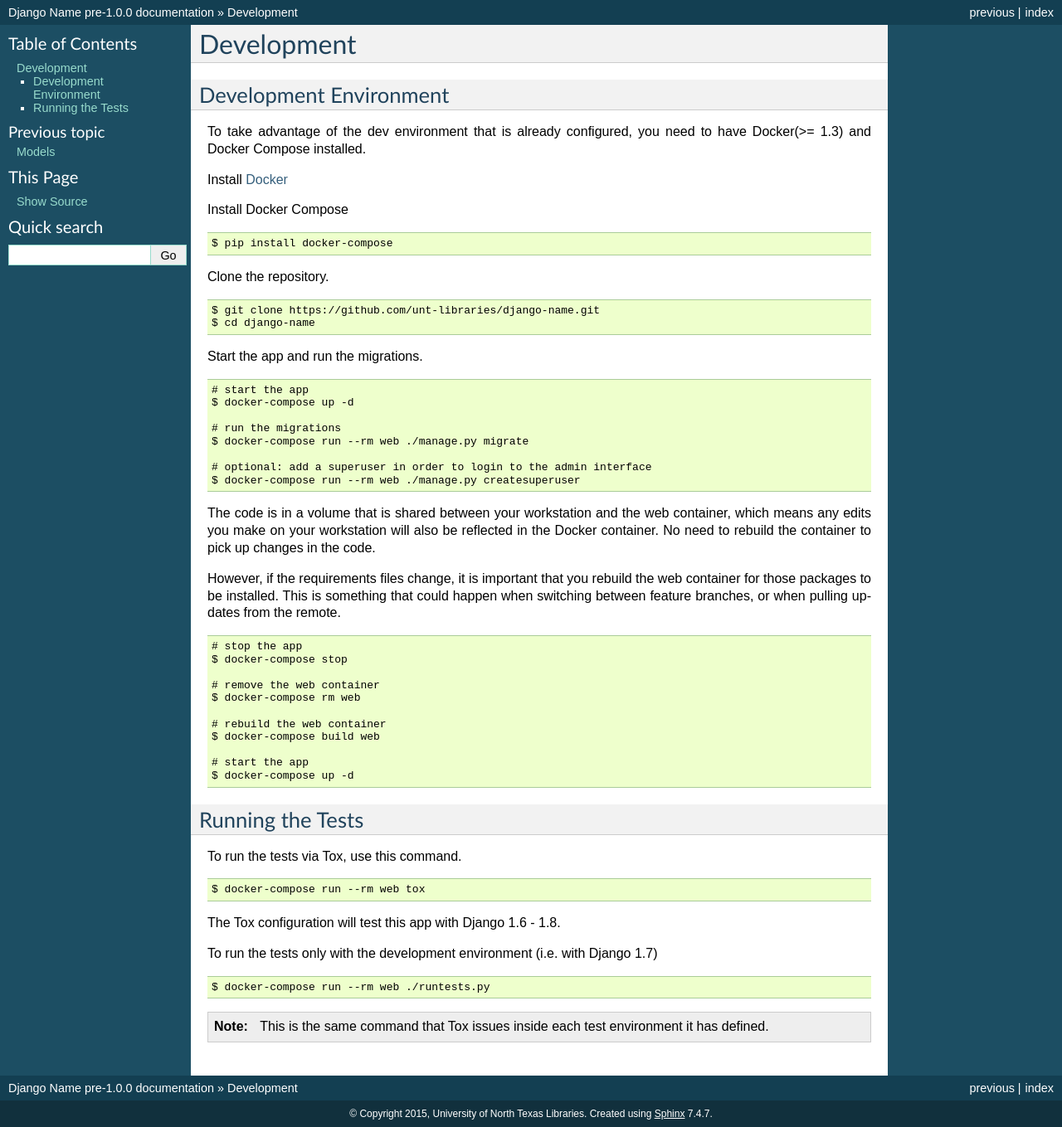
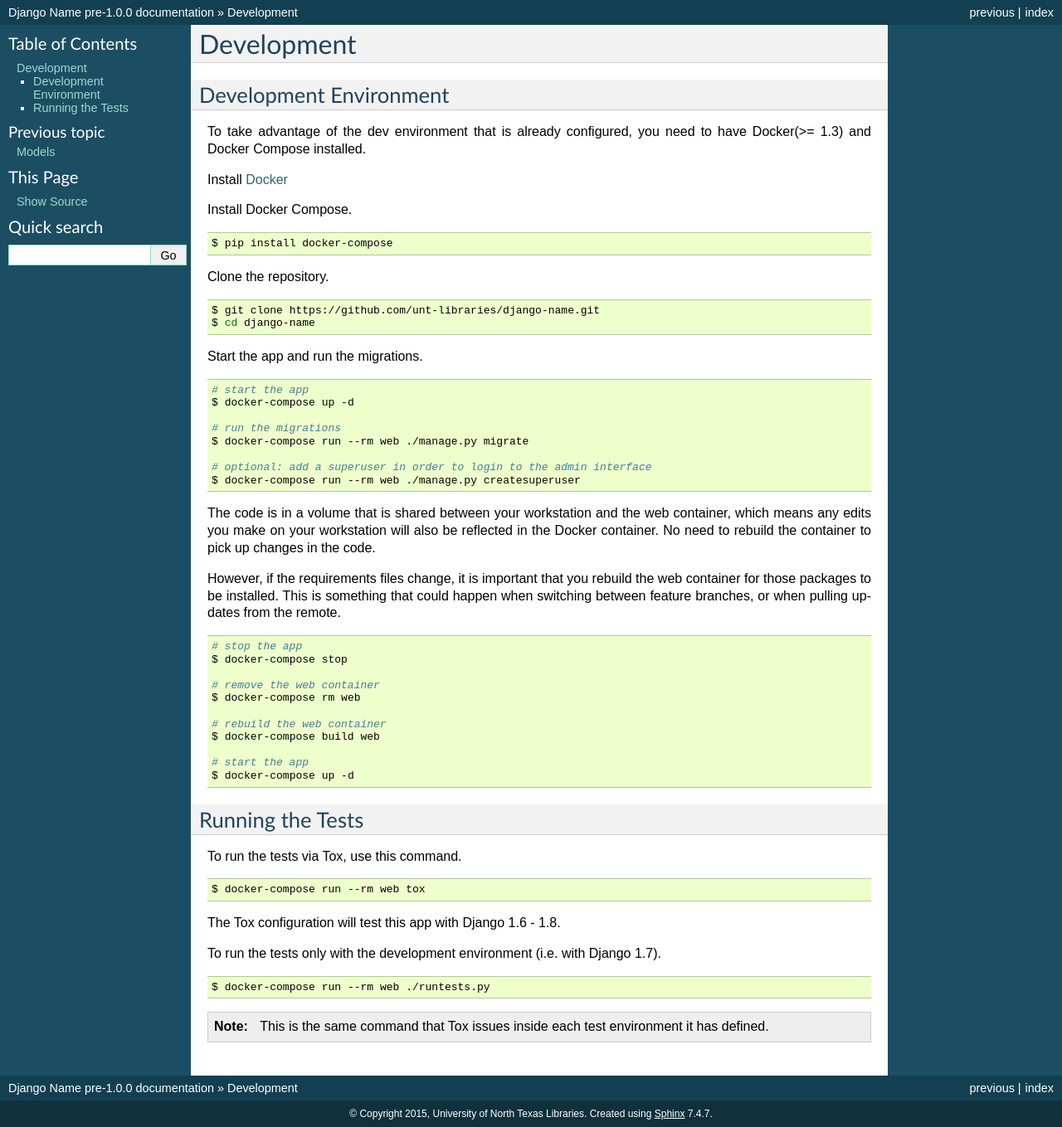
Before and after one commit to unt-libraries/django-name, a Sphinx documentation site: the page built from docs/development.rst, in a window 1280 px wide. Shown: the whole page at 83% size. Built offline with Sphinx 7.4.7, drawn with Linux system fonts in a browser that asks for light colours.

Commit message:
Fix syntax highlighting. [ci skip].

```diff
--- a/docs/development.rst
+++ b/docs/development.rst
@@ -12,16 +12,22 @@ Install Docker_
 
 .. _Docker: https://docs.docker.com/installation/
 
-Install Docker Compose ::
+Install Docker Compose.
+
+.. code-block:: sh
 
     $ pip install docker-compose
 
-Clone the repository. ::
+Clone the repository.
+
+.. code-block:: sh
 
     $ git clone https://github.com/unt-libraries/django-name.git
     $ cd django-name
 
-Start the app and run the migrations. ::
+Start the app and run the migrations.
+
+.. code-block:: sh
 
     # start the app
     $ docker-compose up -d
@@ -34,7 +40,9 @@ Start the app and run the migrations. ::
 
 The code is in a volume that is shared between your workstation and the web container, which means any edits you make on your workstation will also be reflected in the Docker container. No need to rebuild the container to pick up changes in the code.
 
-However, if the requirements files change, it is important that you rebuild the web container for those packages to be installed. This is something that could happen when switching between feature branches, or when pulling updates from the remote. ::
+However, if the requirements files change, it is important that you rebuild the web container for those packages to be installed. This is something that could happen when switching between feature branches, or when pulling updates from the remote.
+
+.. code-block:: sh
 
     # stop the app
     $ docker-compose stop
@@ -52,13 +60,17 @@ However, if the requirements files change, it is important that you rebuild the
 Running the Tests
 =================
 
-To run the tests via Tox, use this command. ::
+To run the tests via Tox, use this command.
+
+.. code-block:: sh
 
     $ docker-compose run --rm web tox
 
 The Tox configuration will test this app with Django 1.6 - 1.8.
 
-To run the tests only with the development environment (i.e. with Django 1.7) ::
+To run the tests only with the development environment (i.e. with Django 1.7).
+
+.. code-block:: sh
 
     $ docker-compose run --rm web ./runtests.py
 
```
